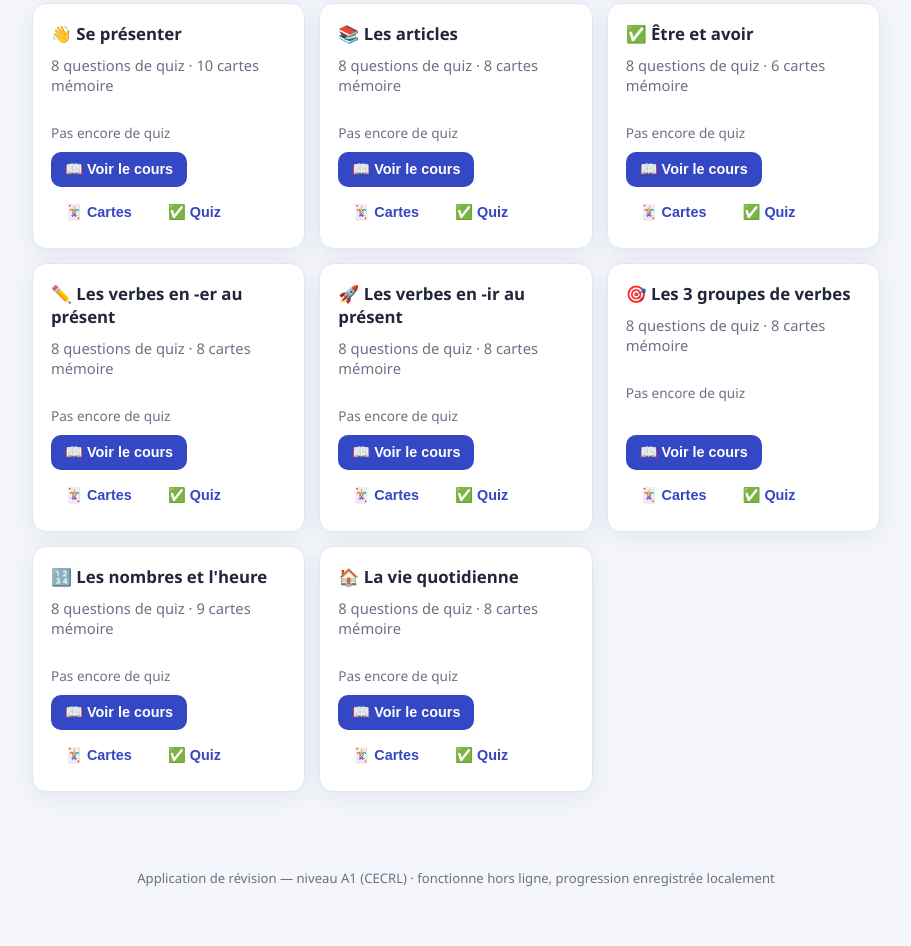
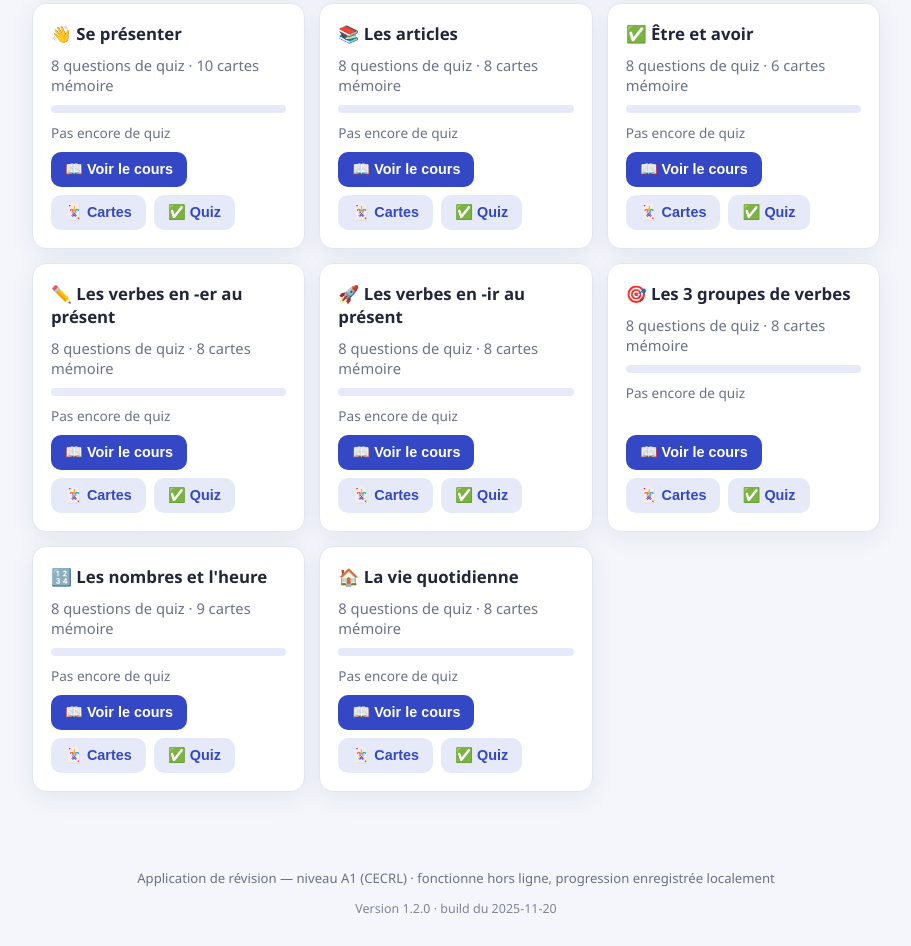
Before and after one commit to AlainFR67/Francais-A1, a plain HTML site: page index.html in a window 1280 px wide. Shown: the part 228-1174 px from the top of the page, without its empty margins (184-1095 px from the left). Before the commit the page ends 1144 px from the top, so only its background shows below. Drawn offline with Linux system fonts and the light colour scheme.

Commit message:
Affichage du numéro de version en pied de page (v1.2.0)
Co-authored-by: AlainFR67 <AlainFR67@users.noreply.github.com>

```diff
--- a/css/style.css
+++ b/css/style.css
@@ -4,7 +4,7 @@
   --ink: #22263a;
   --muted: #6b7186;
   --accent: #3447c4;
-  --accent-soft: #e6eafs;
+  --accent-soft: #e6eaf8;
   --good: #1f8a4c;
   --good-soft: #e3f5ea;
   --bad: #c22f3d;
@@ -211,6 +211,7 @@ button.btn.primary { background: var(--accent); color: #fff; }
 .stat .detail { color: var(--muted); font-size: 0.85rem; margin-top: 6px; }
 
 .footer { text-align: center; color: var(--muted); font-size: 0.82rem; padding: 16px; }
+.footer .version { margin-top: 4px; font-size: 0.78rem; opacity: 0.85; }
 
 @media (max-width: 560px) {
   .topbar-inner { flex-direction: column; align-items: flex-start; }
--- a/index.html
+++ b/index.html
@@ -23,6 +23,7 @@
 
   <footer class="footer">
     <p>Application de révision — niveau A1 (CECRL) · fonctionne hors ligne, progression enregistrée localement</p>
+    <p id="app-version" class="version"></p>
   </footer>
 
   <script src="js/data.js"></script>
--- a/js/app.js
+++ b/js/app.js
@@ -1,4 +1,7 @@
 "use strict";
+
+const APP_VERSION = "1.2.0";
+const APP_BUILD_DATE = "2025-11-20";
 
 const app = document.getElementById("app");
 const tabs = document.querySelectorAll(".tab");
@@ -44,6 +47,11 @@ function setView(view) {
 tabs.forEach((t) =>
   t.addEventListener("click", () => setView(t.dataset.view))
 );
+
+function initVersion() {
+  const elv = document.getElementById("app-version");
+  if (elv) elv.textContent = `Version ${APP_VERSION} · build du ${APP_BUILD_DATE}`;
+}
 
 function esc(str) {
   const div = document.createElement("div");
@@ -366,4 +374,5 @@ function renderProgress() {
   `;
 }
 
+initVersion();
 render();
```
Also changed, not shown: 1 other file.
